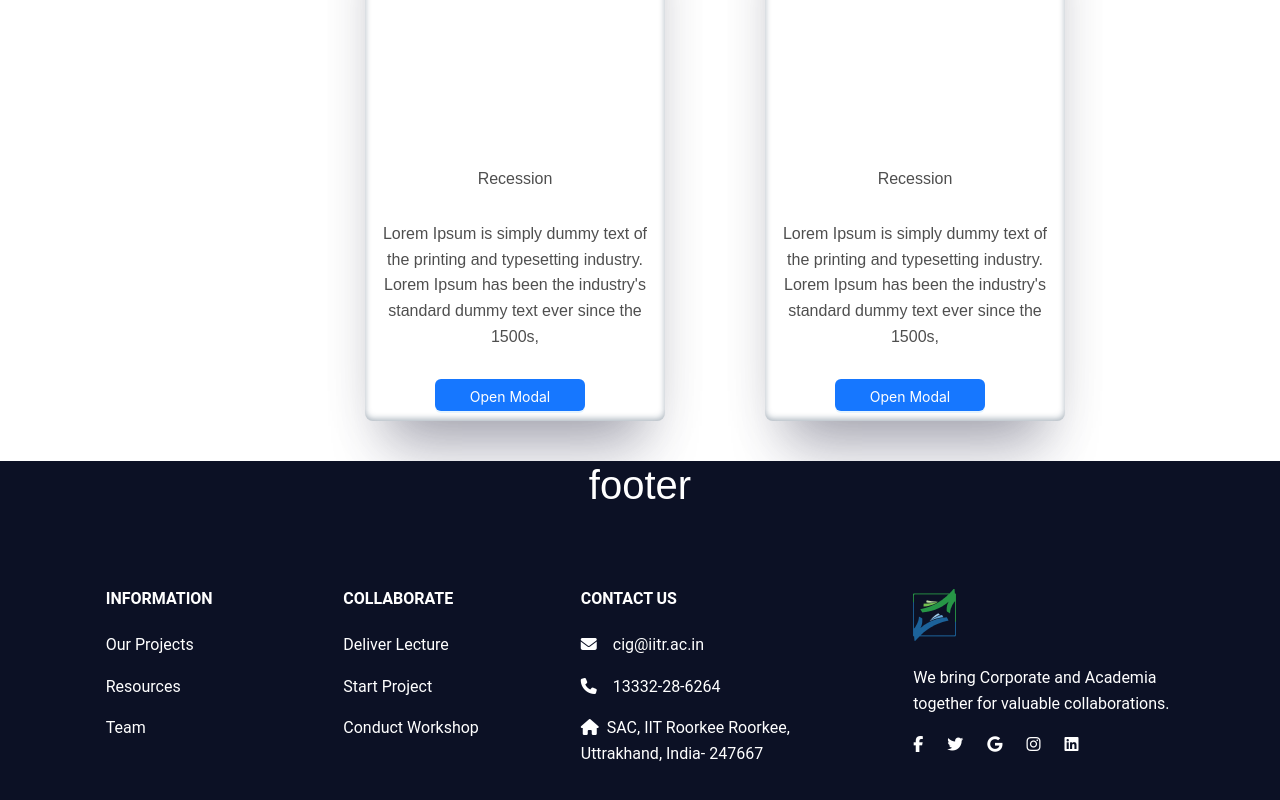
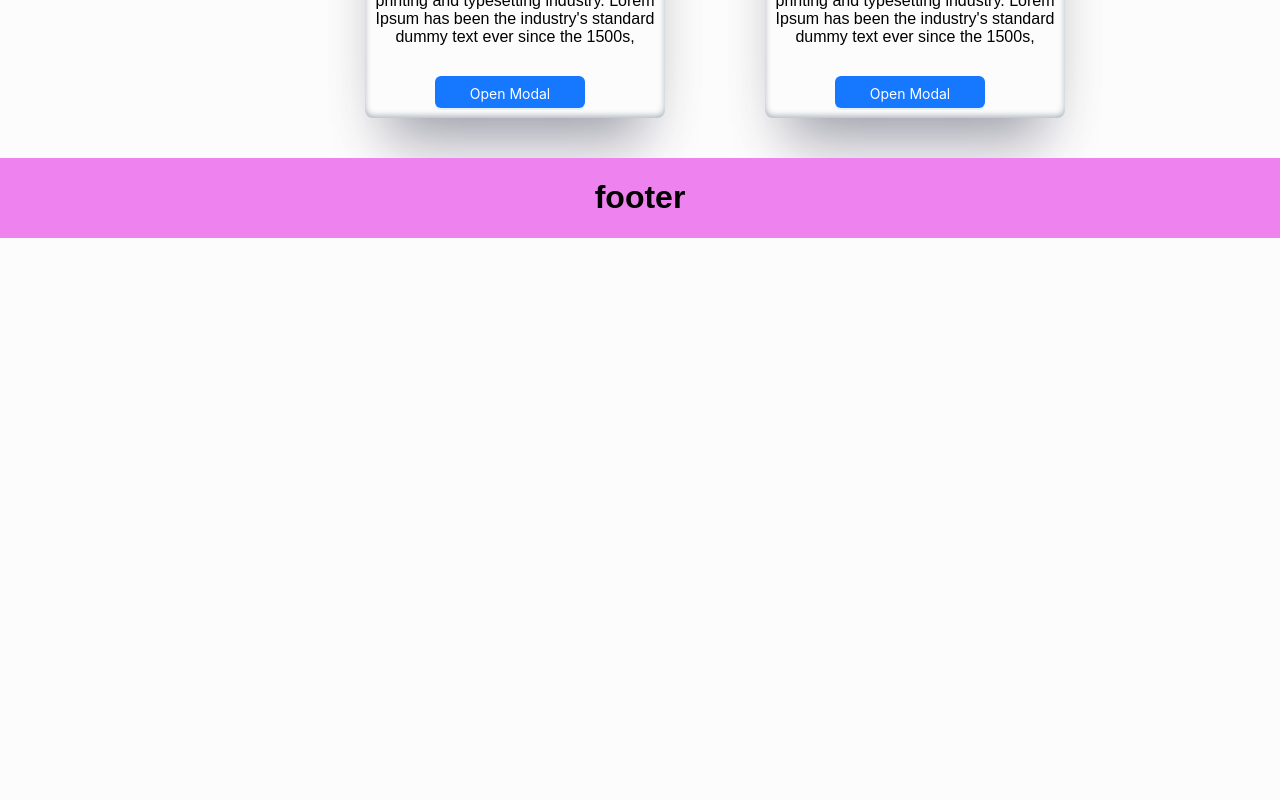
Before and after one commit to Riteshgupta2906/CigFrontEnd, a React (Create React App) app: page /blog in a window 1280 px wide. Shown: the part 1292-2092 px from the top of the page. After the commit the page ends 1530 px from the top, so only its background shows below. Built offline with nearby package versions, Linux system fonts and the light colour scheme.

Commit message:
Revert "Added footer and contact us link"

```diff
--- a/src/App.js
+++ b/src/App.js
@@ -1,9 +1,7 @@
 import "./App.css";
 import Navbar from "./Component/header";
 import { BrowserRouter } from "react-router-dom";
-import Footer from "./Component/Footer"
-import 'mdb-react-ui-kit/dist/css/mdb.min.css';
-import "@fortawesome/fontawesome-free/css/all.min.css";
+
 // import Testimonial from "./Component/testimonial";
 
 function App() {
@@ -11,9 +9,7 @@ function App() {
     <div className="App">
       <BrowserRouter>
         <Navbar />
-        <Footer />
       </BrowserRouter>
-
     </div>
   );
 }
--- a/src/Component/Footer.js
+++ /dev/null
@@ -1,98 +0,0 @@
-import React from 'react';
-import { MDBFooter, MDBContainer, MDBRow, MDBCol, MDBIcon } from 'mdb-react-ui-kit';
-import "./footer.css"
-import cigLogo from "./images/cig_logo.png"
-
-export default function App() {
-  return (
-    <MDBFooter className=' footer text-center text-lg-start'>
-      <section className='p-5'>
-        <MDBContainer className='text-center text-md-start mt-4'>
-          <MDBRow className='mt-3'>
-            <MDBCol md="2" lg="2" xl="2" className='mx-auto mb-4'>
-              <h6 className='text-uppercase fw-bold mb-4'>Information</h6>
-              <p>
-                <a href='#!' className='text-reset'>
-                Our Projects
-                </a>
-              </p>
-              <p>
-                <a href='#!' className='text-reset'>
-                Resources
-                </a>
-              </p>
-              <p>
-                <a href='#!' className='text-reset'>
-                Team
-                </a>
-              </p>
-            </MDBCol>
-
-            <MDBCol md="3" lg="2" xl="2" className='mx-auto mb-4'>
-              <h6 className='text-uppercase fw-bold mb-4'>Collaborate</h6>
-              <p>
-                <a href='#!' className='text-reset'>
-                Deliver Lecture
-                </a>
-              </p>
-              <p>
-                <a href='#!' className='text-reset'>
-                Start Project
-                </a>
-              </p>
-              <p>
-                <a href='#!' className='text-reset'>
-                Conduct Workshop
-                </a>
-              </p>
-            </MDBCol>
-
-            <MDBCol md="4" lg="3" xl="3" className='mx-auto mb-md-0 mb-4'>
-              <h6 className='text-uppercase fw-bold mb-4'>Contact Us</h6>
-              <p>
-                <MDBIcon icon="envelope" className="me-3" />
-                cig@iitr.ac.in
-              </p>
-              <p>
-                <MDBIcon icon="phone" className="me-3" />13332-28-6264
-              </p>
-              <p>
-                <MDBIcon icon="home" className="me-2" />
-                SAC, IIT Roorkee Roorkee, Uttrakhand, India- 247667
-              </p>
-
-            </MDBCol>
-            <MDBCol md="3" lg="4" xl="3" className='mx-auto mb-4'>
-              <h6 className='text-uppercase fw-bold mb-4'>
-                <img src={cigLogo} alt="logo" />
-                  <span className='m-2'>CIG</span>
-              </h6>
-              <p>
-              We bring Corporate and Academia together for valuable collaborations.
-              </p>
-              <div>
-                <a href='' className='me-4 text-reset'>
-                  <MDBIcon fab icon="facebook-f" />
-                </a>
-                <a href='' className='me-4 text-reset'>
-                  <MDBIcon fab icon="twitter" />
-                </a>
-                <a href='' className='me-4 text-reset'>
-                  <MDBIcon fab icon="google" />
-                </a>
-                <a href='' className='me-4 text-reset'>
-                  <MDBIcon fab icon="instagram" />
-                </a>
-                <a href='' className='me-4 text-reset'>
-                  <MDBIcon fab icon="linkedin" />
-                </a>
-              </div>
-            </MDBCol>
-          </MDBRow>
-        </MDBContainer>
-      </section>
-
-
-    </MDBFooter>
-  );
-}
--- a/src/Component/contact.css
+++ /dev/null
@@ -1,12 +0,0 @@
-.title-style{
-    font-family: Georgia, 'Times New Roman', Times, serif;
-    font-weight: 700;
-    font-size: 20px;
-    color: hsl(52, 0%, 98%);
-}
-
-.title-quote{
-    font-family: Georgia, 'Times New Roman', Times, serif;
-    font-weight: 400;
-    color: hsl(52, 0%, 98%);
-}
--- a/src/Component/contact.js
+++ /dev/null
@@ -1,66 +0,0 @@
-import React from 'react';
-import { MDBBtn, MDBCard, MDBCardBody, MDBCardImage, MDBCol, MDBContainer, MDBIcon, MDBInput, MDBRow, MDBTypography, MDBTextArea } from 'mdb-react-ui-kit';
-import "./contact.css"
-
-export default function Image() {
-  return (
-    <MDBContainer className="py-5" style={{ maxWidth: '1200px' }}>
-      <MDBRow className="justify-content-center align-items-center">
-        <MDBCol>
-          <MDBCard className="my-4 shadow-3">
-            <MDBRow className="g-0">
-
-              <MDBCol md="6" className="d-xl-block bg-image">
-              <MDBCardBody className="p-md-5 text-black fw-light">
-                <MDBTypography tag="h3" className="mb-4 text-uppercase">CONTACT US</MDBTypography>
-                <MDBRow>
-                    <MDBCol md="6" className="mb-4">
-                        First Name
-                    </MDBCol>
-                    <MDBCol md="6" className="mb-4">
-                        Last Name
-                    </MDBCol>
-                </MDBRow>
-                <MDBRow>
-                    <MDBCol md="6" className="mb-4">
-                        First Name
-                    </MDBCol>
-                    <MDBCol md="6" className="mb-4">
-                        Last Name
-                    </MDBCol>
-                </MDBRow>
-              </MDBCardBody>
-              </MDBCol>
-
-              <MDBCol md="6">
-                <MDBCardBody className="p-md-5 text-black fw-light">
-
-
-                  <MDBRow>
-                    <MDBCol md="6" className="mb-4">
-                        First Name
-                      <MDBInput className="shadow-3" type='text' size="lg" />
-                    </MDBCol>
-                    <MDBCol md="6" className="mb-4">
-                        Last Name
-                      <MDBInput  type='text' size="lg" />
-                    </MDBCol>
-                  </MDBRow>
-                    Email
-                  <MDBInput  type='text' className="mb-4" size="lg" />
-                  Message
-                  <MDBTextArea  id='textAreaExample' rows={4} />
-
-                  <div className="d-flex justify-content-start pt-3">
-                    <MDBBtn size="lg" className="ms-2" style={{backgroundColor: 'hsl(210, 100%, 50%)'}}>Send</MDBBtn>
-                  </div>
-
-                </MDBCardBody>
-              </MDBCol>
-            </MDBRow>
-          </MDBCard>
-        </MDBCol>
-      </MDBRow>
-    </MDBContainer>
-  );
-}
--- a/src/Component/footer.css
+++ /dev/null
@@ -1,4 +0,0 @@
-.footer {
-    background-color: #0C1125;
-    color: white;
-}
--- a/src/Component/header.js
+++ b/src/Component/header.js
@@ -1,9 +1,8 @@
 import { Routes, Route, NavLink } from "react-router-dom";
 import Brand from "./logo-temp.svg";
-// import "./header.css";
+import "./header.css";
 import HomePage from "./HomePage";
 import Blog from "./BlogPost/blog";
-import Contact from "./contact"
 
 const Navbar = () => {
   return (
@@ -38,7 +37,6 @@ const Navbar = () => {
       <Routes>
         <Route exact path="/" element={<HomePage />} />
         <Route exact path="/blog" element={<Blog />} />
-        <Route exact path="/contact" element={<Contact />} />
       </Routes>
     </>
   );
```
